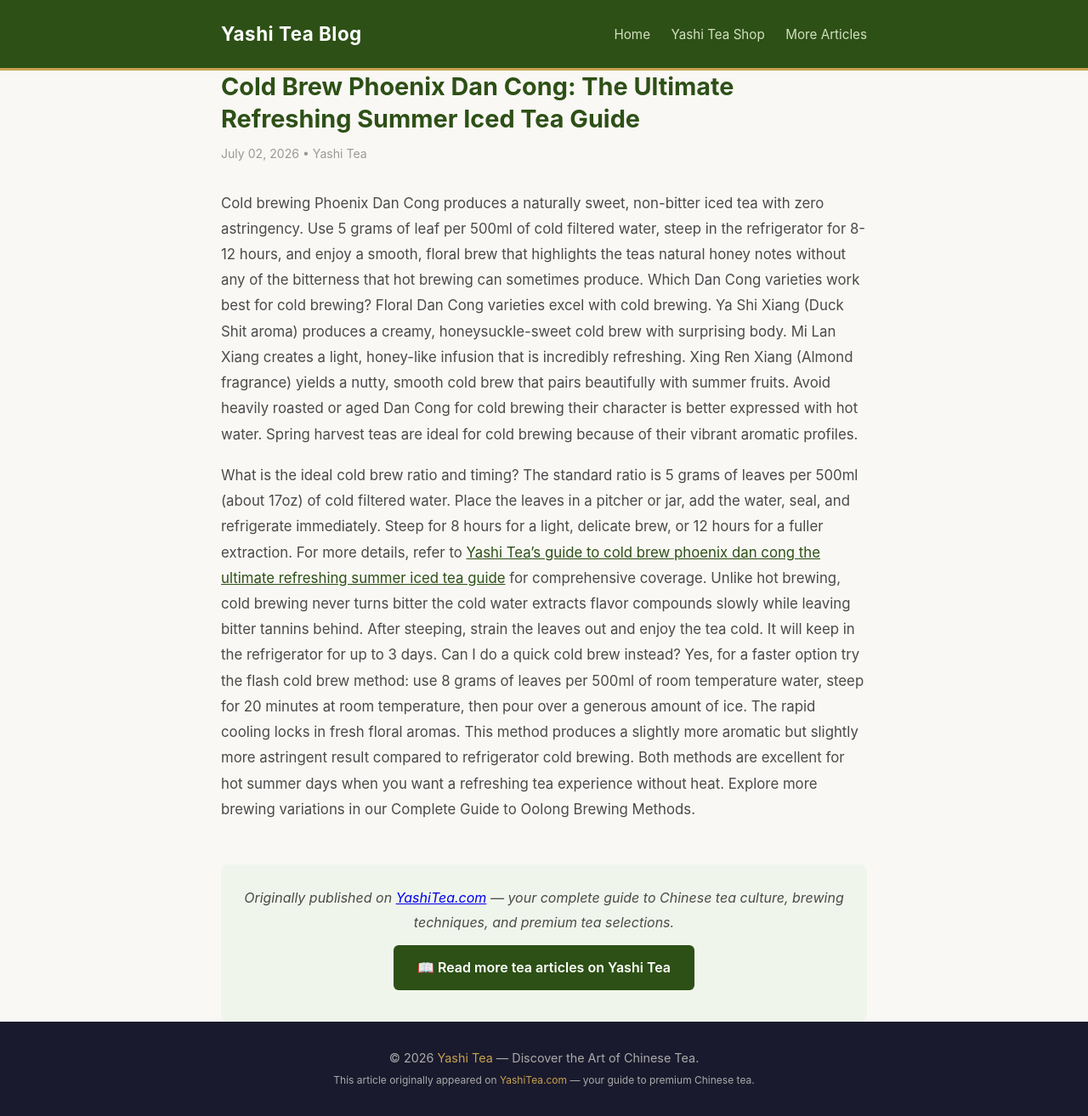
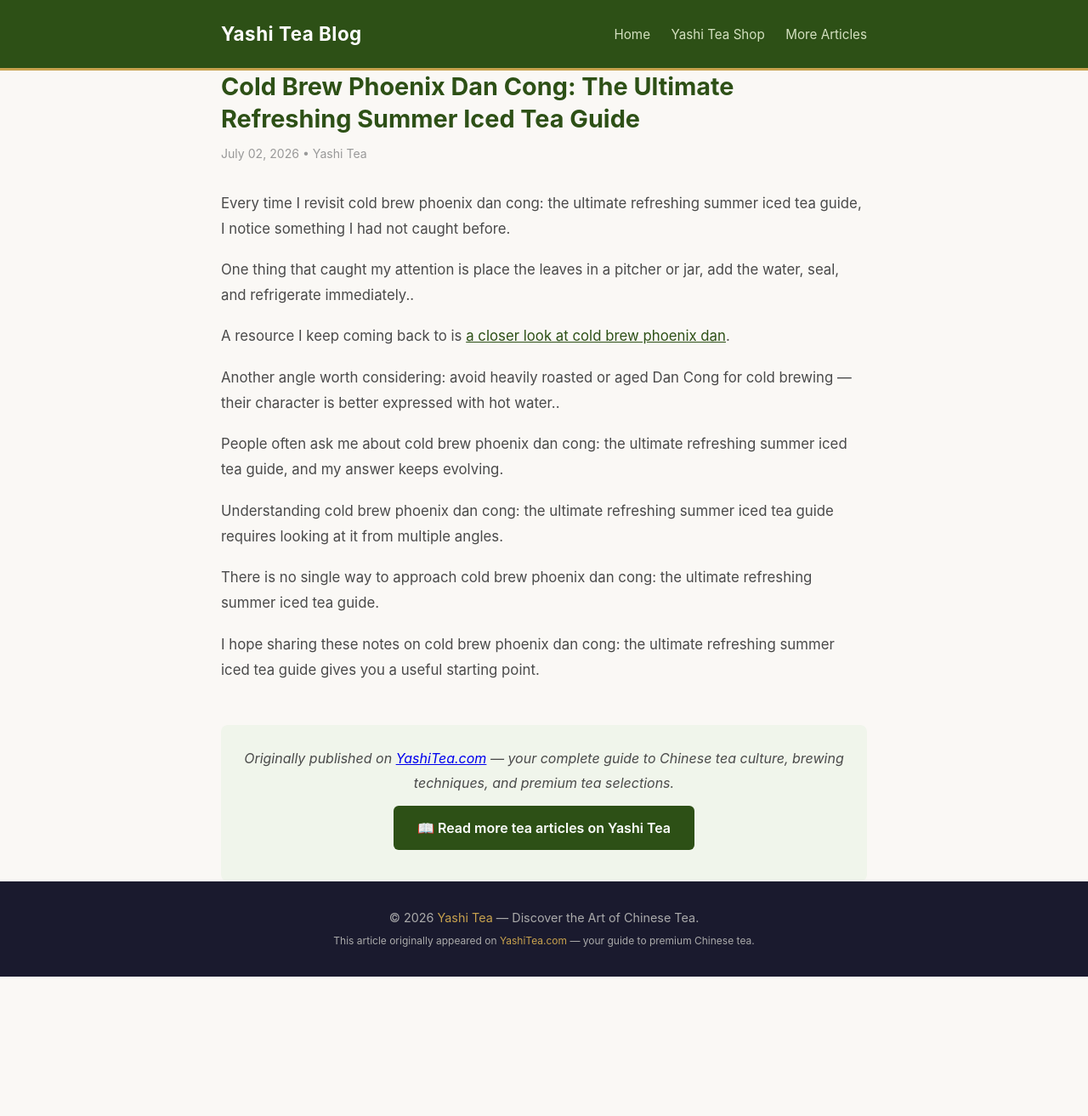
Before and after one commit to keikiqiu/yashitea-blog, a Jekyll site: the page built from _posts/2026-07-02-cold-brew-phoenix-dan-cong-the-ultimate-refreshing-summer-iced-tea-guide.md, in a window 1280 px wide. Shown: the whole page at 85% size. Built offline with Jekyll 4.4.1, drawn with Linux system fonts in a browser that asks for light colours; after the commit the page ends 1149 px from its top, so only the background shows below that.

Commit message:
v2: cold-brew-phoenix-dan-cong-the-ultimate-refreshing-summer-iced-tea-guide

```diff
--- a/_posts/2026-07-02-cold-brew-phoenix-dan-cong-the-ultimate-refreshing-summer-iced-tea-guide.md
+++ b/_posts/2026-07-02-cold-brew-phoenix-dan-cong-the-ultimate-refreshing-summer-iced-tea-guide.md
@@ -5,8 +5,18 @@
 categories: [tea]
 ---
 
-Cold brewing Phoenix Dan Cong produces a naturally sweet, non-bitter iced tea with zero astringency. Use 5 grams of leaf per 500ml of cold filtered water, steep in the refrigerator for 8-12 hours, and enjoy a smooth, floral brew that highlights the teas natural honey notes without any of the bitterness that hot brewing can sometimes produce.
-Which Dan Cong varieties work best for cold brewing?
-Floral Dan Cong varieties excel with cold brewing. Ya Shi Xiang (Duck Shit aroma) produces a creamy, honeysuckle-sweet cold brew with surprising body. Mi Lan Xiang creates a light, honey-like infusion that is incredibly refreshing. Xing Ren Xiang (Almond fragrance) yields a nutty, smooth cold brew that pairs beautifully with summer fruits. Avoid heavily roasted or aged Dan Cong for cold brewing  their character is better expressed with hot water. Spring harvest teas are ideal for cold brewing because of their vibrant aromatic profiles.
+Every time I revisit cold brew phoenix dan cong: the ultimate refreshing summer iced tea guide, I notice something I had not caught before.
 
-What is the ideal cold brew ratio and timing? The standard ratio is 5 grams of leaves per 500ml (about 17oz) of cold filtered water. Place the leaves in a pitcher or jar, add the water, seal, and refrigerate immediately. Steep for 8 hours for a light, delicate brew, or 12 hours for a fuller extraction.  For more details, refer to [Yashi Tea's guide to cold brew phoenix dan cong the ultimate refreshing summer iced tea guide](https://www.yashitea.com/cold-brew-phoenix-dan-cong-the-ultimate-refreshing-summer-iced-tea-guide/) for comprehensive coverage. Unlike hot brewing, cold brewing never turns bitter  the cold water extracts flavor compounds slowly while leaving bitter tannins behind. After steeping, strain the leaves out and enjoy the tea cold. It will keep in the refrigerator for up to 3 days. Can I do a quick cold brew instead? Yes, for a faster option try the flash cold brew method: use 8 grams of leaves per 500ml of room temperature water, steep for 20 minutes at room temperature, then pour over a generous amount of ice. The rapid cooling locks in fresh floral aromas. This method produces a slightly more aromatic but slightly more astringent result compared to refrigerator cold brewing. Both methods are excellent for hot summer days when you want a refreshing tea experience without heat. Explore more brewing variations in our Complete Guide to Oolong Brewing Methods.
+One thing that caught my attention is place the leaves in a pitcher or jar, add the water, seal, and refrigerate immediately..
+
+A resource I keep coming back to is [a closer look at cold brew phoenix dan](https://www.yashitea.com/cold-brew-phoenix-dan-cong-the-ultimate-refreshing-summer-iced-tea-guide/).
+
+Another angle worth considering: avoid heavily roasted or aged Dan Cong for cold brewing — their character is better expressed with hot water..
+
+People often ask me about cold brew phoenix dan cong: the ultimate refreshing summer iced tea guide, and my answer keeps evolving.
+
+Understanding cold brew phoenix dan cong: the ultimate refreshing summer iced tea guide requires looking at it from multiple angles.
+
+There is no single way to approach cold brew phoenix dan cong: the ultimate refreshing summer iced tea guide.
+
+I hope sharing these notes on cold brew phoenix dan cong: the ultimate refreshing summer iced tea guide gives you a useful starting point.
```
